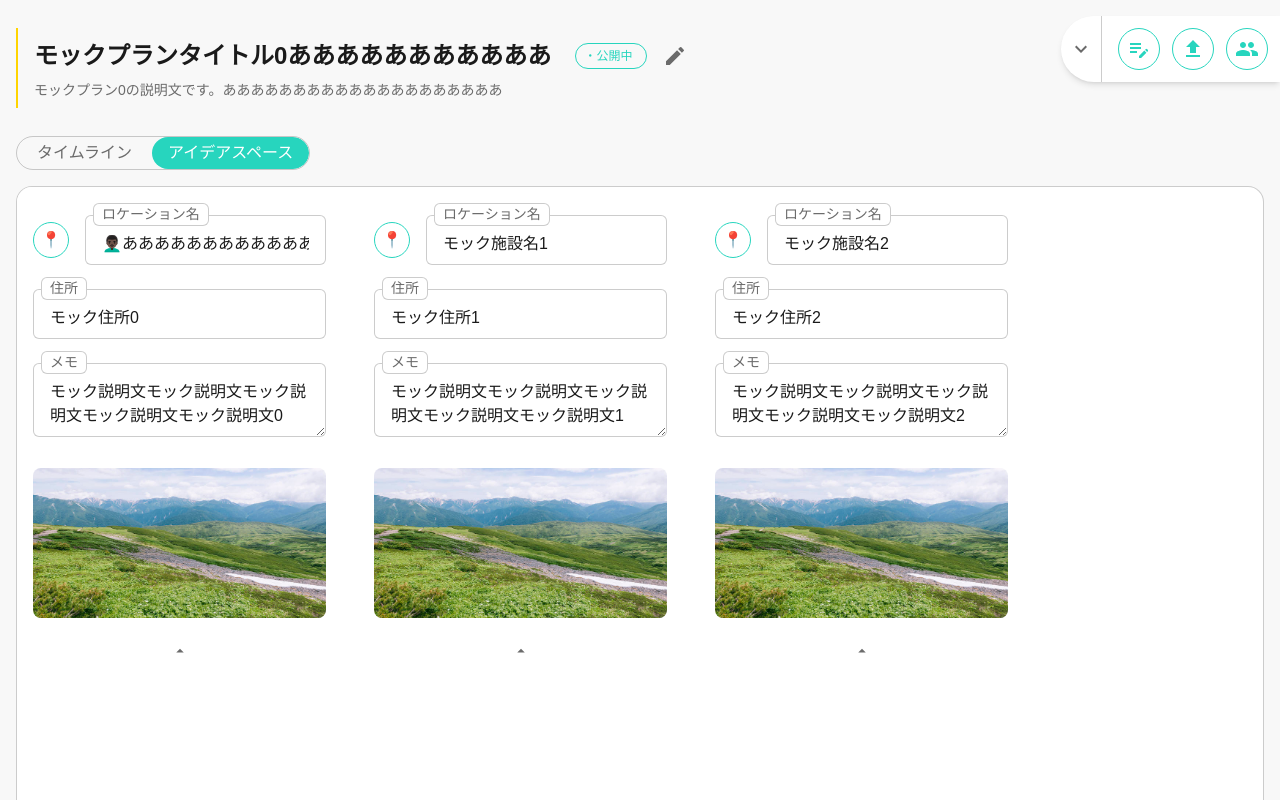
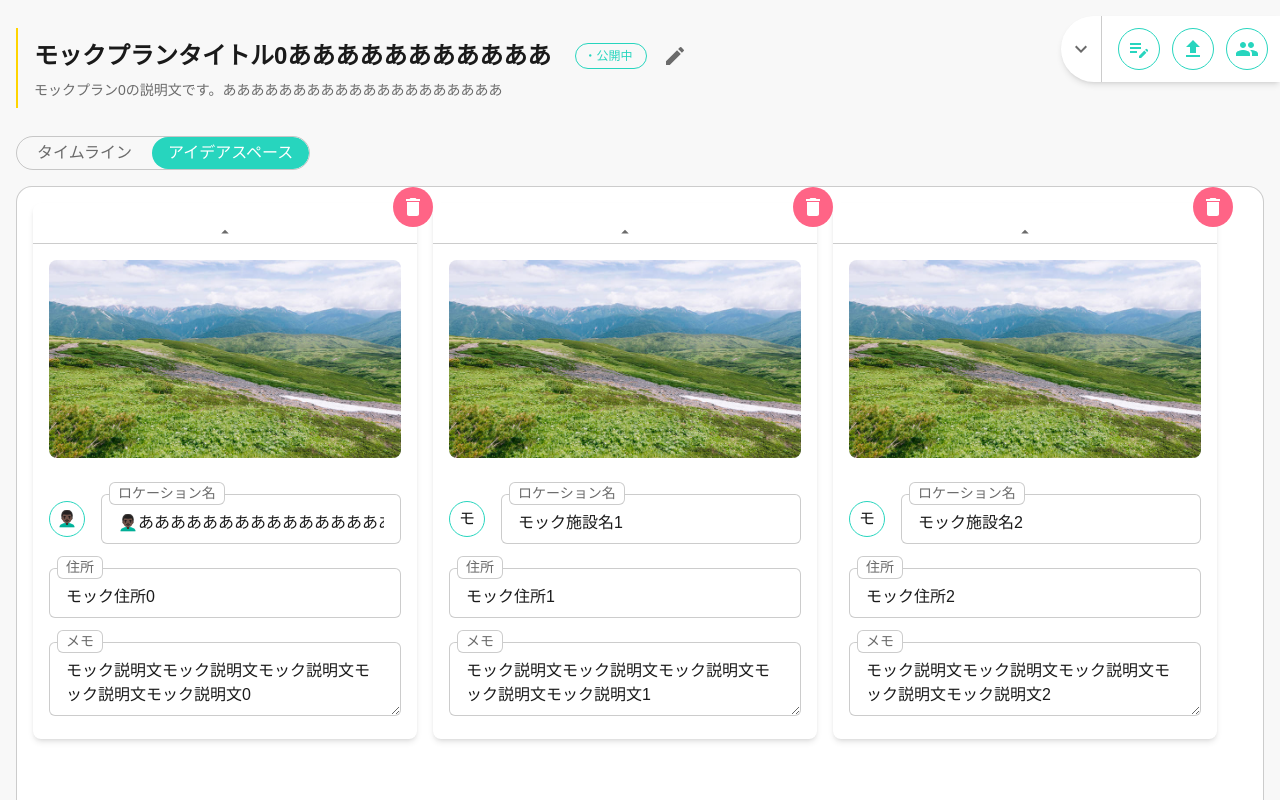
Before and after one commit to SOTA-swp/frontend, a Next.js app: page /plans/1/edit in a window 1280 px wide. Both pictures are taken after a click on the button "アイデアスペース". Shown: the top 800 px of the page. Built offline with nearby package versions, Linux system fonts and the light colour scheme.

Commit message:
💫 LocationCardのアニメーションを強化

```diff
--- a/app/plans/_components/IdeaSpaceView.tsx
+++ b/app/plans/_components/IdeaSpaceView.tsx
@@ -13,9 +13,11 @@ function IdeaSpaceView() {
 
   return (
     <ViewWrapper outerElement={<IdeaSpaceViewAddButton />} paper>
-      <div className="flex gap-4">
+      <div className="flex gap-4 p-4">
         {Object.keys(locations).map((id) => (
-          <LocationCard key={id} id={id} />
+          <div key={id}>
+            <LocationCard key={id} id={id} />
+          </div>
         ))}
       </div>
     </ViewWrapper>
--- a/app/plans/_components/LocationCard.tsx
+++ b/app/plans/_components/LocationCard.tsx
@@ -1,17 +1,43 @@
 "use client";
 
-import React from "react";
 import LocationType from "@/types/location";
 import TextField from "@/components/TextField";
 import EmojiIcon from "@/components/EmojiIcon";
 import clsx from "clsx";
-import { MdArrowDropDown, MdArrowDropUp } from "react-icons/md";
-import { motion, AnimatePresence } from "motion/react";
+import { MdArrowDropDown, MdArrowDropUp, MdDelete } from "react-icons/md";
+import {
+  motion,
+  AnimatePresence,
+  Transition,
+  HTMLMotionProps,
+} from "motion/react";
 import { usePlanStore } from "../_store/hook";
+import { getFirstChar, removeEmoji } from "@/utils/removeEmoji";
+import Image from "next/image";
+import AddButton from "@/components/AddButton";
+import IconButton from "@/components/IconButton";
+
+const MOTION_ELEMENTS = {
+  ICON: "icon",
+  TITLE: "title",
+  TOGGLE_BUTTON: "toggle_button",
+} as const;
 
 type LocationCardProps = {
   id: LocationType["id"];
 };
+
+const commonTransition = (damping: number = 30): Transition => ({
+  type: "spring",
+  stiffness: 500,
+  damping,
+});
+
+const inputAnimation = (delay: number): HTMLMotionProps<"div"> => ({
+  initial: { opacity: 0, y: 100 },
+  animate: { opacity: 1, y: 0 },
+  transition: { ...commonTransition, delay },
+});
 
 function LocationCard({ id }: LocationCardProps) {
   const location = usePlanStore((state) => state.locations[id]);
@@ -19,8 +45,13 @@ function LocationCard({ id }: LocationCardProps) {
   const isExpanded = !usePlanStore((state) =>
     state.closedLocationIds.includes(id)
   );
+  const removeLocation = usePlanStore((state) => state.removeLocation);
   const openLocation = usePlanStore((state) => state.openLocation);
   const closeLocation = usePlanStore((state) => state.closeLocation);
+
+  const handleDelete = () => {
+    removeLocation(id);
+  };
 
   const handleOpen = () => {
     openLocation(id);
@@ -30,25 +61,68 @@ function LocationCard({ id }: LocationCardProps) {
     closeLocation(id);
   };
 
+  const getMotionId = (
+    key: (typeof MOTION_ELEMENTS)[keyof typeof MOTION_ELEMENTS]
+  ) => {
+    return `location-card-${id}-${key}`;
+  };
+
+  const icon = (
+    <motion.div
+      layoutId={getMotionId(MOTION_ELEMENTS.ICON)}
+      transition={commonTransition()}>
+      <EmojiIcon color="primary">
+        {getFirstChar(location.title) || "✈️"}
+      </EmojiIcon>
+    </motion.div>
+  );
+
   return (
+    <div className="relative" title={location.title}>
       <motion.div
         layout
-      transition={{ duration: 0.3, ease: "easeInOut" }}
         className={clsx(
-        "relative max-w-sm flex flex-col rounded-lg overflow-hidden bg-paper p-4 gap-[25px]"
+          "relative w-sm flex flex-col rounded-lg overflow-hidden bg-paper gap-[25px] shadow-md hover:shadow-lg hover:scale-102 transition-all"
         )}>
         <AnimatePresence initial={false} mode="wait">
           {isExpanded && (
             <motion.div
               key="accordion"
-            initial={{ opacity: 0, height: 0 }} // 開始時: 透明で高さ0>
-            animate={{ opacity: 1, height: "auto" }} // 表示時: 不透明で高さが自動
-            transition={{ duration: 0.2 }}
-            className="overflow-hidden space-y-6" // overflow-hiddenが重要
-          >
+              initial={{ opacity: 0, height: 0 }}
+              animate={{ opacity: 1, height: "auto" }}>
+              <button
+                onClick={handleClose}
+                className="w-full h-4 flex justify-center p-5 border-b border-b-border hover:bg-text-secondary/10 transition-colors">
+                <motion.span
+                  layoutId={getMotionId(MOTION_ELEMENTS.TOGGLE_BUTTON)}
+                  transition={commonTransition()}>
+                  <MdArrowDropUp className="text-lg text-text-secondary" />
+                </motion.span>
+              </button>
+
+              <div className="relative flex flex-col gap-6 p-4">
+                <div className="relative w-full aspect-video">
+                  {/* TODO: サムネイル画像の追加を実装する */}
+                  {location.thumbnail ? (
+                    <Image
+                      fill
+                      className="w-full h-full rounded-lg object-cover object-center"
+                      src={location.thumbnail}
+                      alt={`${location.title}のサムネイル画像`}
+                    />
+                  ) : (
+                    <AddButton className="w-full h-full">
+                      サムネイルを追加
+                    </AddButton>
+                  )}
+                </div>
+
                 <div className="flex items-center gap-4 pt-3">
-              <EmojiIcon color="primary">📍</EmojiIcon>
-              <div className=" flex-2">
+                  {icon}
+                  <motion.div
+                    layoutId={getMotionId(MOTION_ELEMENTS.TITLE)}
+                    transition={commonTransition(45)}
+                    className="flex-2">
                     <TextField
                       label="ロケーション名"
                       value={location.title}
@@ -59,10 +133,10 @@ function LocationCard({ id }: LocationCardProps) {
                       autoComplete="off"
                       fullWidth
                     />
-              </div>
+                  </motion.div>
                 </div>
 
-            <div>
+                <motion.div {...inputAnimation(0.1)}>
                   <TextField
                     label="住所"
                     value={location.address}
@@ -73,9 +147,9 @@ function LocationCard({ id }: LocationCardProps) {
                     autoComplete="off"
                     fullWidth
                   />
-            </div>
+                </motion.div>
 
-            <div>
+                <motion.div {...inputAnimation(0.15)}>
                   <TextField
                     label="メモ"
                     value={location.description}
@@ -87,40 +161,52 @@ function LocationCard({ id }: LocationCardProps) {
                     autoComplete="off"
                     fullWidth
                   />
+                </motion.div>
               </div>
-
-            <div>
-              <div
-                className="w-full h-[150px] bg-cover bg-center rounded-lg"
-                style={{ backgroundImage: `url(${location.thumbnail})` }}></div>
-            </div>
-
-            <button
-              onClick={handleClose}
-              className="w-full h-4 flex justify-center">
-              <MdArrowDropUp className="text-lg text-text-secondary" />
-            </button>
             </motion.div>
           )}
 
           {!isExpanded && (
             <motion.button
               key="header"
-            initial={{ opacity: 0 }} // 開始時: 透明
-            animate={{ opacity: 1 }} // 表示時: 不透明
-            exit={{ opacity: 0 }} // 終了時: 透明
-            transition={{ duration: 0.2 }}
-            className="flex items-center justify-between"
+              className="flex items-center justify-between p-4"
               onClick={handleOpen}>
-            <div className="flex items-center gap-4">
-              <EmojiIcon color="primary">📍</EmojiIcon>
-              <h3>{location.title}</h3>
+              <div className="flex items-center gap-4 min-w-0">
+                {icon}
+                <motion.p
+                  layoutId={getMotionId(MOTION_ELEMENTS.TITLE)}
+                  className="truncate"
+                  transition={commonTransition(35)}>
+                  {removeEmoji(location.title)}
+                </motion.p>
               </div>
-            <MdArrowDropDown className="text-lg text-text-secondary" />
+              <motion.div
+                layoutId={getMotionId(MOTION_ELEMENTS.TOGGLE_BUTTON)}
+                transition={commonTransition()}>
+                <MdArrowDropDown className="text-lg text-text-secondary shrink-0" />
+              </motion.div>
             </motion.button>
           )}
         </AnimatePresence>
       </motion.div>
+
+      <AnimatePresence initial={false}>
+        {isExpanded && (
+          <motion.div
+            className="absolute -top-4 -right-4"
+            initial={{ opacity: 0, x: 20, rotate: 90 }}
+            animate={{ opacity: 1, x: 0, rotate: 0 }}
+            exit={{ opacity: 0, x: 20, rotate: 90 }}
+            transition={commonTransition()}>
+            <IconButton
+              onClick={handleDelete}
+              color={"error"}
+              icon={<MdDelete />}
+            />
+          </motion.div>
+        )}
+      </AnimatePresence>
+    </div>
   );
 }
 
```
Lines whose indentation alone changed are shown as unchanged.
